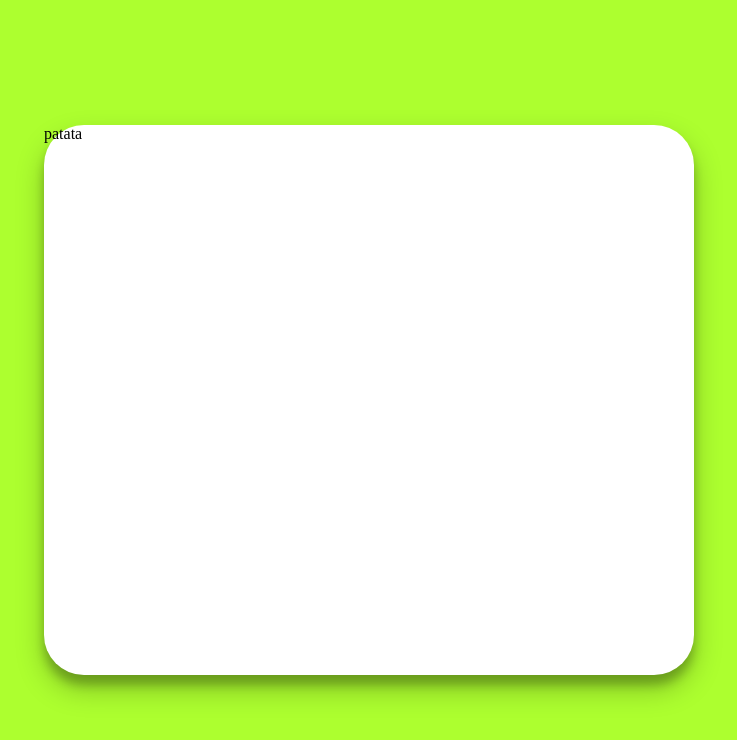
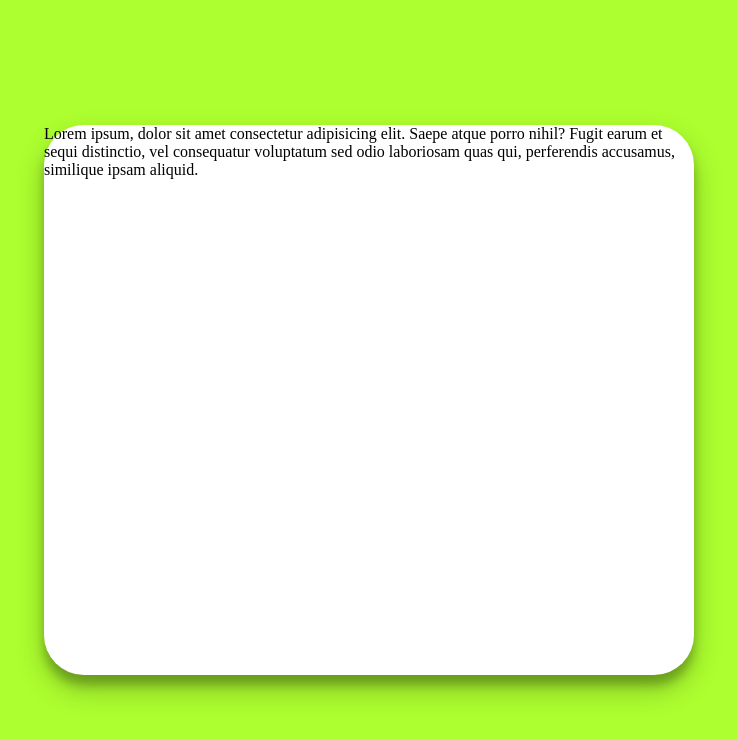
Before and after one commit to iammartz/chiquiRPG, a plain HTML site: page index.html in a window 1280 px wide. Shown: the whole page, without its empty margins (271-1008 px from the left). Drawn offline with Linux system fonts and the light colour scheme.

Commit message:
Hago esto para poder ganarme la vida

```diff
--- a/index.html
+++ b/index.html
@@ -1,12 +1,18 @@
 <!DOCTYPE html>
 <html lang="en">
-    <head>
-        <meta charset="UTF-8">
-        <meta name="viewport" content="width=device-width, initial-scale=1.0">
-        <title>Chiqui RPG</title>
-        <link rel="stylesheet" type="text/css" href="styles.css">
+
+<head>
+    <meta charset="UTF-8">
+    <meta name="viewport" content="width=device-width, initial-scale=1.0">
+    <title>Chiqui RPG</title>
+    <link rel="stylesheet" type="text/css" href="styles.css">
 </head>
+
 <body class="main-color">
-    <div id="container">patata</div>
+    <div id="container">Lorem ipsum, dolor sit amet consectetur adipisicing elit. Saepe atque porro nihil? Fugit earum
+        et sequi distinctio, vel consequatur voluptatum sed odio laboriosam quas qui, perferendis accusamus, similique
+        ipsam aliquid.</div>
+
 </body>
+
 </html>
```
